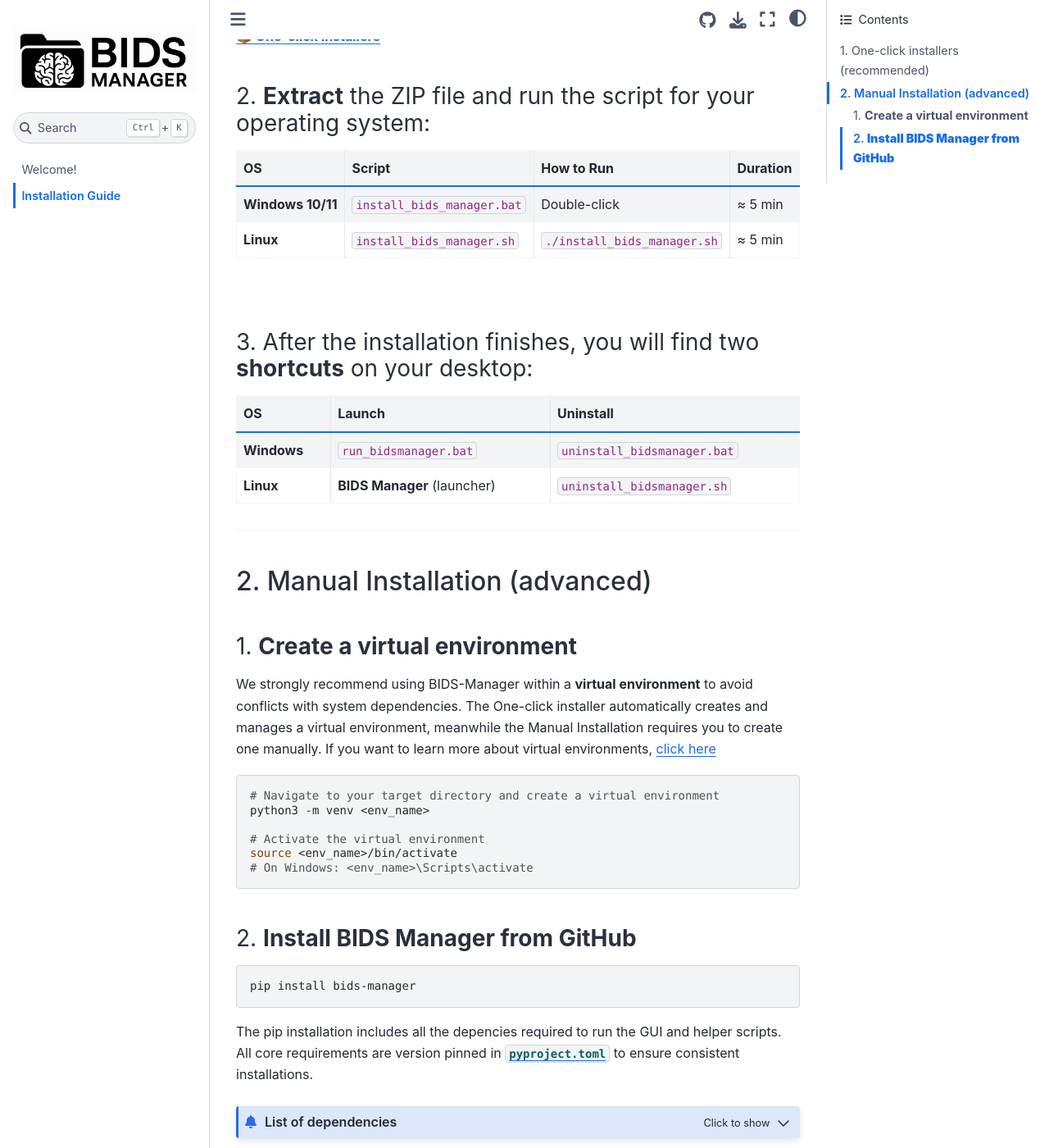
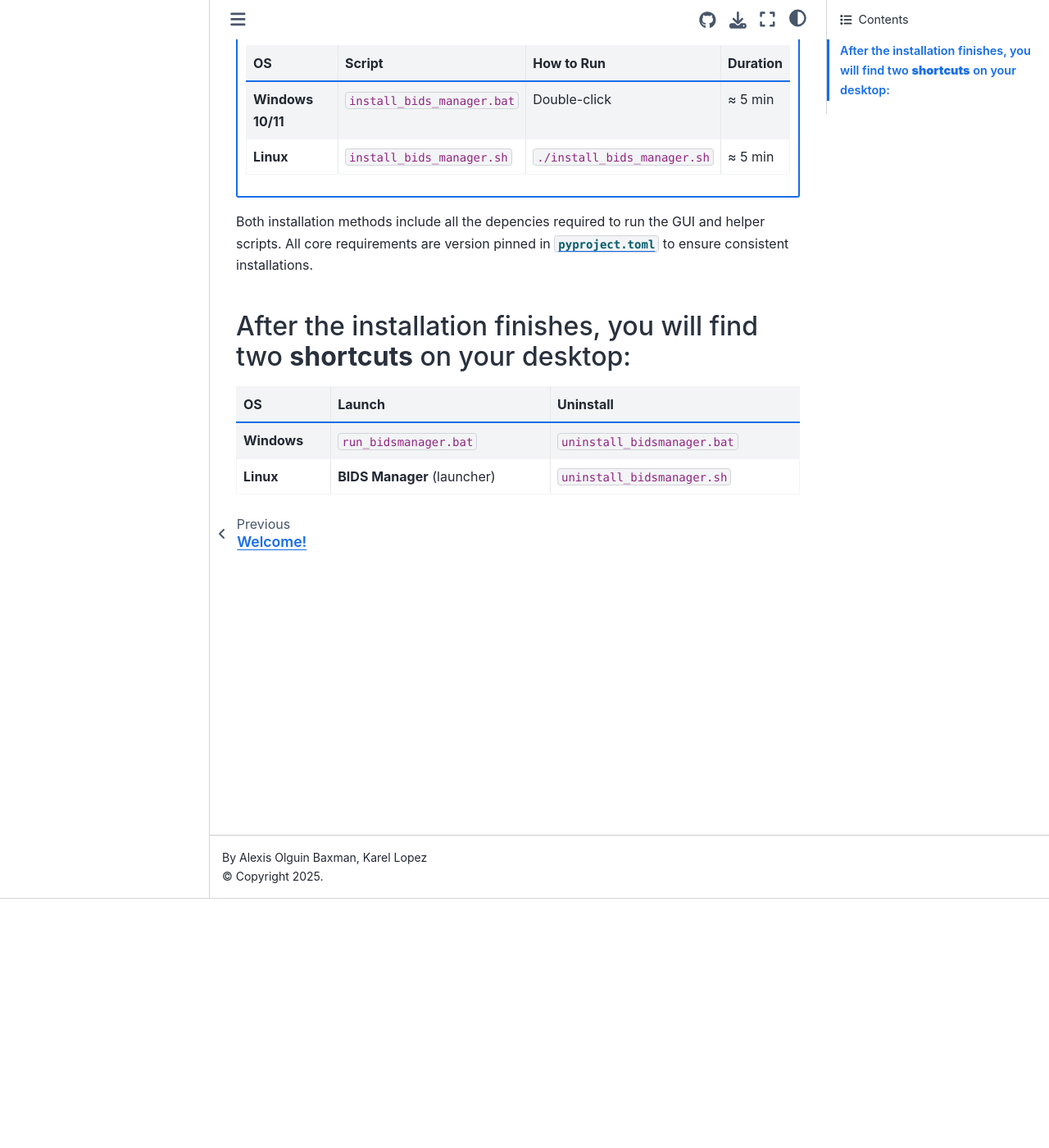
Before and after one commit to alexisbaxman/demo_bids-manager_documentation, a Jupyter Book: the page built from book/installation.md, in a window 1280 px wide and 1400 px high, scrolled down 304 px. Shown: the whole window at 82% size. Built offline with Jupyter Book 1.0.4 settings and Sphinx 7.4.7 and the Sphinx Book theme 1.1.4, drawn with Linux system fonts in a browser that asks for light colours; some of the changed text lies outside the part shown.

Commit message:
Update installation.md

`````diff
--- a/book/installation.md
+++ b/book/installation.md
@@ -1,35 +1,27 @@
 # Installation Guide
-You can install BIDS-Manager in two ways:
+You can install BIDS-Manager in two different ways:
 
-## 1. One-click installers (recommended)
+````{tab-set}
+```{tab-item} One-click installers (recommended)
 
-### 1. **Download** the ZIP package:
-   **[📦 One-click Installers](https://github.com/ANCPLabOldenburg/BIDS-Manager/raw/main/Installers/Installers.zip
+**1. Download the ZIP package:**
+* **[📦 One-click Installers](https://github.com/ANCPLabOldenburg/BIDS-Manager/raw/main/Installers/Installers.zip
 )**
-<br>
 
-### 2. **Extract** the ZIP file and run the script for your operating system:
+
+**2. **Extract** the ZIP file and run the script for your operating system:**
 
 | OS               | Script                        | How to Run                         | Duration |
 |------------------|-------------------------------|------------------------------------|---------|
 | **Windows 10/11**| `install_bids_manager.bat`     | Double-click                        | ≈ 5 min |
 | **Linux**        | `install_bids_manager.sh`      | `./install_bids_manager.sh`         | ≈ 5 min |
 
-<br>
 
-### 3. After the installation finishes, you will find two **shortcuts** on your desktop:
+```
 
-| OS          | Launch                    | Uninstall                      |
-|-------------|---------------------------|--------------------------------|
-| **Windows** | `run_bidsmanager.bat`      | `uninstall_bidsmanager.bat`    |
-| **Linux**   | **BIDS Manager** (launcher)| `uninstall_bidsmanager.sh`     |
+```{tab-item} Manual Installation (advanced)
 
----
-
-
-## 2. Manual Installation (advanced)
-
-### 1. **Create a virtual environment**
+**1. Create a virtual environment**
 
 We strongly recommend using BIDS-Manager within a **virtual environment** to avoid conflicts with system dependencies.
 The One-click installer automatically creates and manages a virtual environment, meanwhile the Manual Installation requires you to create one manually. If you want to learn more about virtual environments, [click here](../extra/environment.md)
@@ -44,26 +36,21 @@ source <env_name>/bin/activate
 
 ```
 
-### 2. **Install BIDS Manager from GitHub**
+**2. Install BIDS Manager from GitHub**
 
 ```bash
 pip install bids-manager
 ```
 
-The pip installation includes all the depencies required to run the GUI and helper scripts. All core requirements are version pinned in [`pyproject.toml`](https://github.com/ANCPLabOldenburg/BIDS-Manager/blob/main/pyproject.toml) to ensure consistent installations.
-
-```{admonition} List of dependencies
-:class: dropdown
-* pydicom==3.0.1
-* pandas==2.3.1
-* PyQt5==5.15.11
-* PyQtWebEngine==5.15.7
-* heudiconv-ancp
-* dcm2niix==1.0.20250506
-* nibabel==5.3.2
-* numpy==2.2.6
-* psutil==7.0.0
-* matplotlib==3.10.3
-* joblib==1.4.2
 
 ```
+````
+
+Both installation methods include all the depencies required to run the GUI and helper scripts. All core requirements are version pinned in [`pyproject.toml`](https://github.com/ANCPLabOldenburg/BIDS-Manager/blob/main/pyproject.toml) to ensure consistent installations.
+
+## After the installation finishes, you will find two **shortcuts** on your desktop:
+
+| OS          | Launch                    | Uninstall                      |
+|-------------|---------------------------|--------------------------------|
+| **Windows** | `run_bidsmanager.bat`      | `uninstall_bidsmanager.bat`    |
+| **Linux**   | **BIDS Manager** (launcher)| `uninstall_bidsmanager.sh`     |
`````
